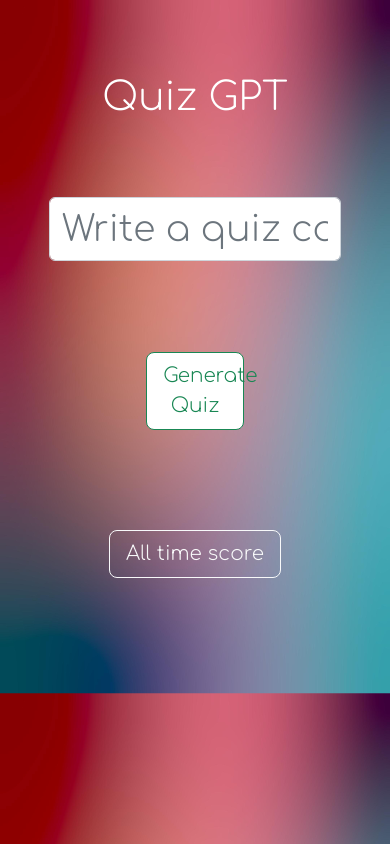
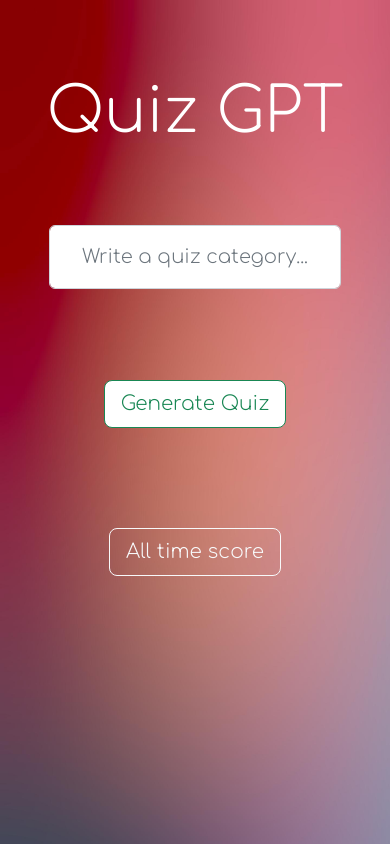
Before and after one commit to whereube/quizgpt, a React (Create React App) app: page / in a window 390 px wide. Built offline with nearby package versions, Linux system fonts and the light colour scheme; no server answers.

Commit message:
mobile view for search field
mobile view for search field

```diff
--- a/src/CSS/App.css
+++ b/src/CSS/App.css
@@ -20,3 +20,10 @@ body {
 .loadingText{
   color: white;
 }
+
+
+@media screen and (max-width: 700px) {
+  body{
+    background-size: 150%;
+  }
+}
--- a/src/CSS/CreateQuiz.css
+++ b/src/CSS/CreateQuiz.css
@@ -1,5 +1,5 @@
 #headline{
-    font-size:10vw;
+    font-size:16vw;
     margin-top:75px;
     margin-bottom:75px;
     color:white;
@@ -10,10 +10,9 @@
 
 .inputField input{
     line-height: 50px;
-    font-size: 36px;
+    font-size: 5vw;
     text-align: center;
 }
-
 
 
 .quizGenerate{
@@ -21,12 +20,9 @@
 }
 .quizGenerate button{
     background-color: white;
+    font-size: 2,5vw !important;
 }
 
 .hide{
     display: none;
 }
-
-.show{
-    display: block;
-}
--- a/src/CreateQuiz.js
+++ b/src/CreateQuiz.js
@@ -38,7 +38,7 @@ export default function CreateQuiz(props){
                 </InputGroup>
             </>
                 <div className="text-center quizGenerate">
-                    <Button className="w-25" onClick={InitiateRequest} variant="outline-success" size="lg">
+                    <Button onClick={InitiateRequest} variant="outline-success" size="lg">
                         Generate Quiz
                     </Button>
                 </div>
```
